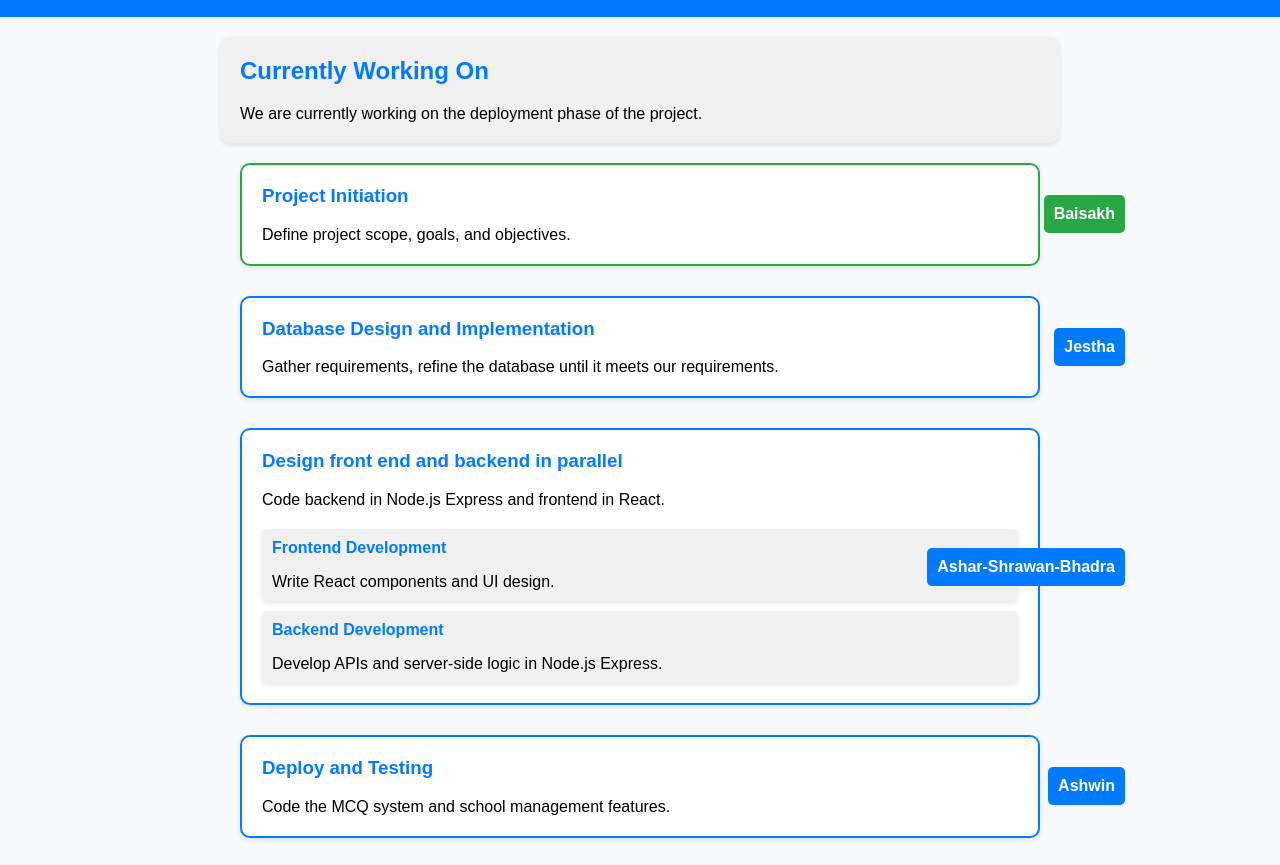
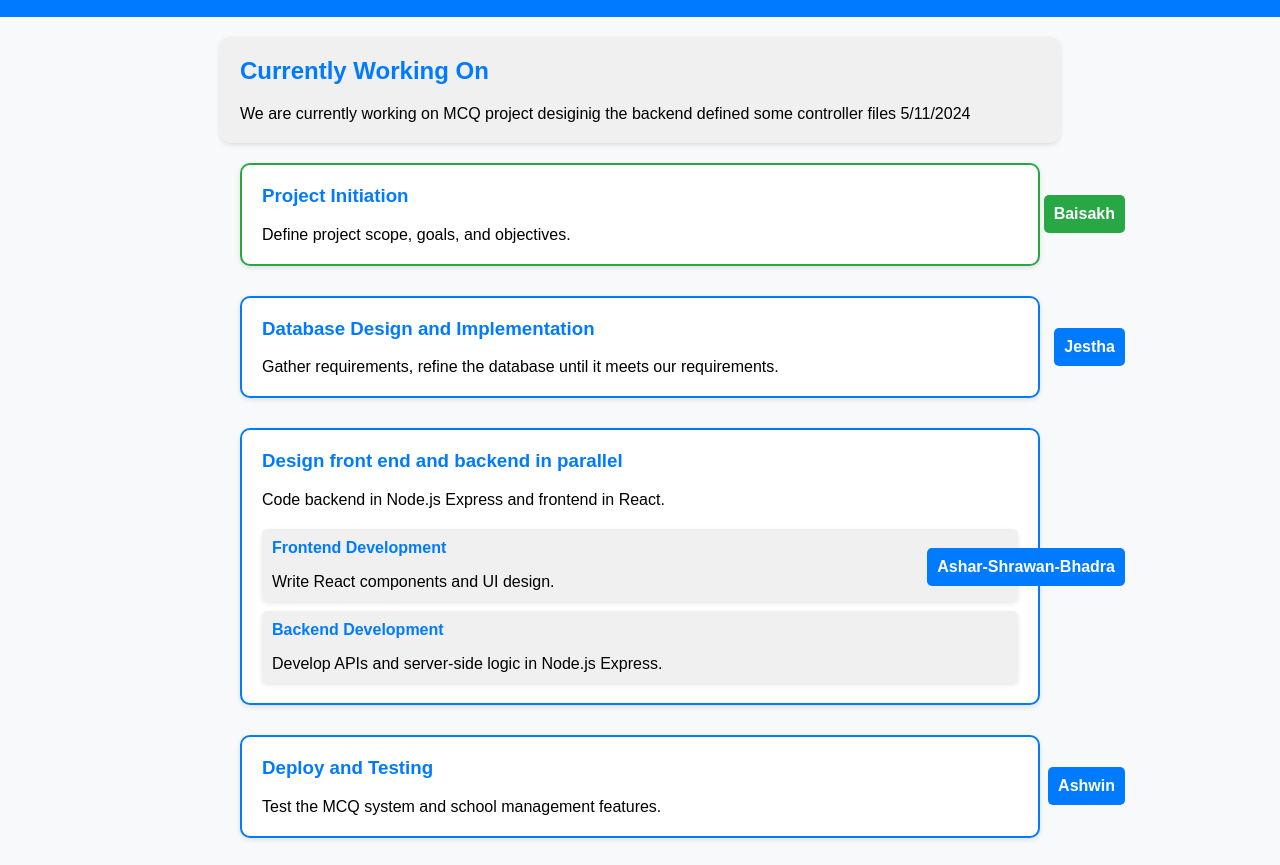
Before and after one commit to JayKrishnaMandal/trackprojects, a plain HTML site: page index.html in a window 1280 px wide. Shown: the part 60-925 px from the top of the page. Drawn offline with Linux system fonts and the light colour scheme.

Commit message:
added update

```diff
--- a/index.html
+++ b/index.html
@@ -13,7 +13,10 @@
     </div>
     <div class="currently-working">
       <h2>Currently Working On</h2>
-      <p>We are currently working on the deployment phase of the project.</p>
+      <p>
+        We are currently working on MCQ project desiginig the backend defined
+        some controller files 5/11/2024
+      </p>
     </div>
     <div class="timeline">
       <div class="timeline-item current">
@@ -57,7 +60,7 @@
       <div class="timeline-item">
         <div class="timeline-content">
           <h3>Deploy and Testing</h3>
-          <p>Code the MCQ system and school management features.</p>
+          <p>Test the MCQ system and school management features.</p>
         </div>
         <div class="timeline-date">Ashwin</div>
       </div>
```
